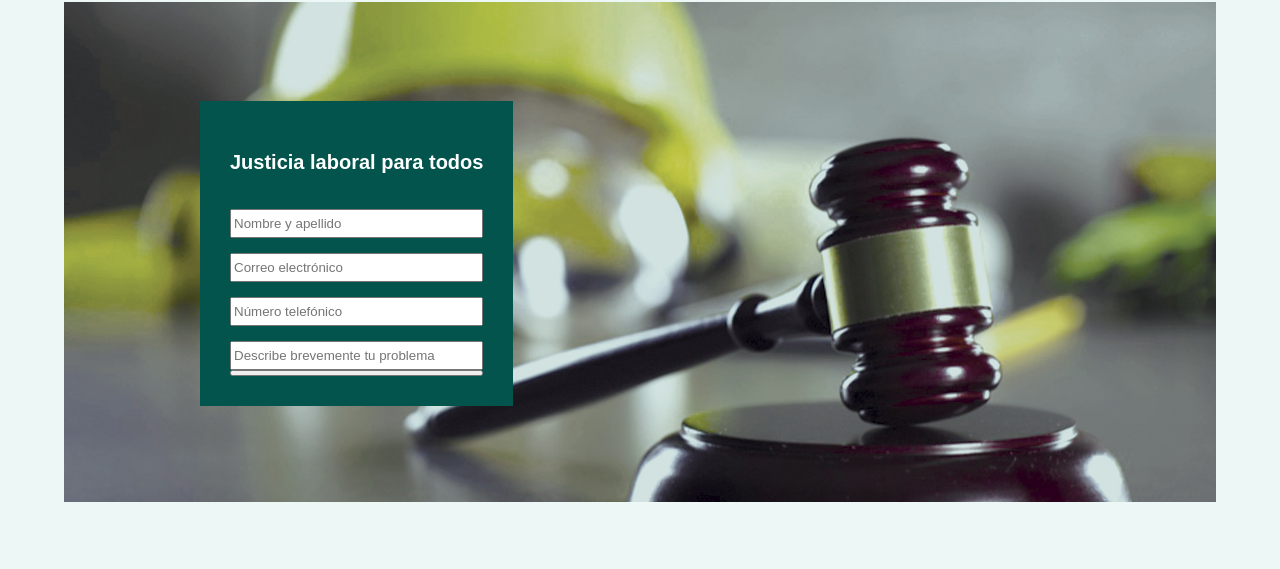
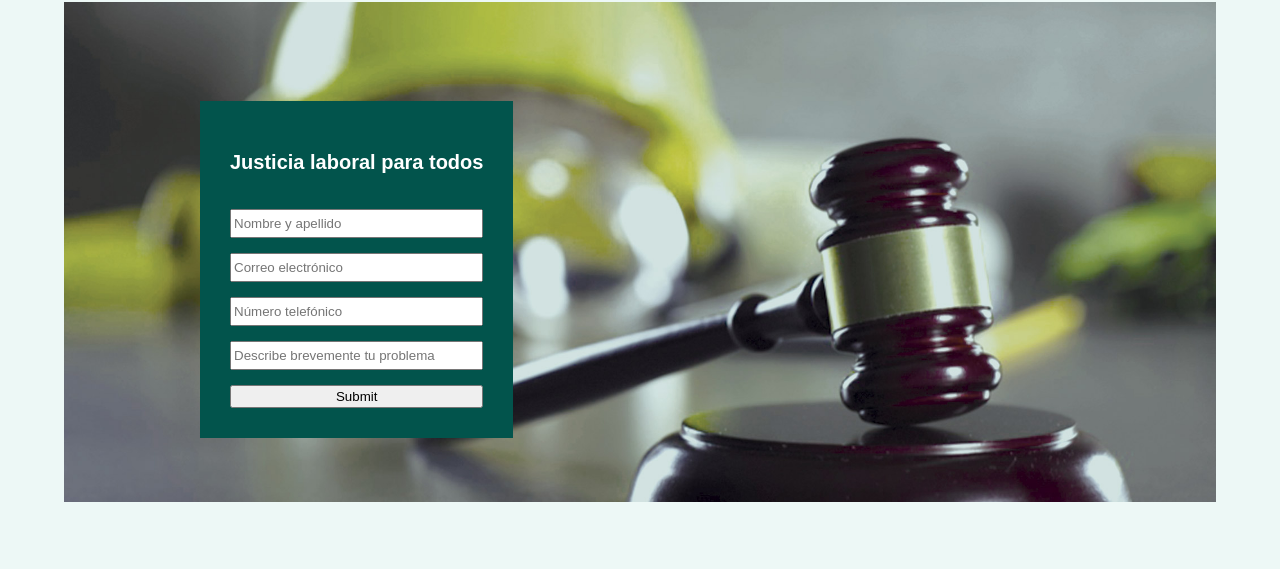
Before and after one commit to Manuel-Jaibo/abogados-sandoval, a website: page index.html in a window 1280 px wide. Shown: the part 158-727 px from the top of the page. Drawn offline with nearby package versions, Linux system fonts and the light colour scheme; a web font is replaced by a local one.

Commit message:
ya la final

```diff
--- a/index.html
+++ b/index.html
@@ -95,7 +95,7 @@
             <input name="email" type="email" placeholder="Correo electrónico" required>
             <input name="teléfono" type="number" placeholder="Número telefónico" required>
             <input name="Mensaje" type="text" placeholder="Describe brevemente tu problema" required>
-            <button id="enviar" placeholder="Enviar solicitud">
+            <input id="enviar" type="submit" placeholder="Enviar solicitud">
         </form>
     </div>
 
```
